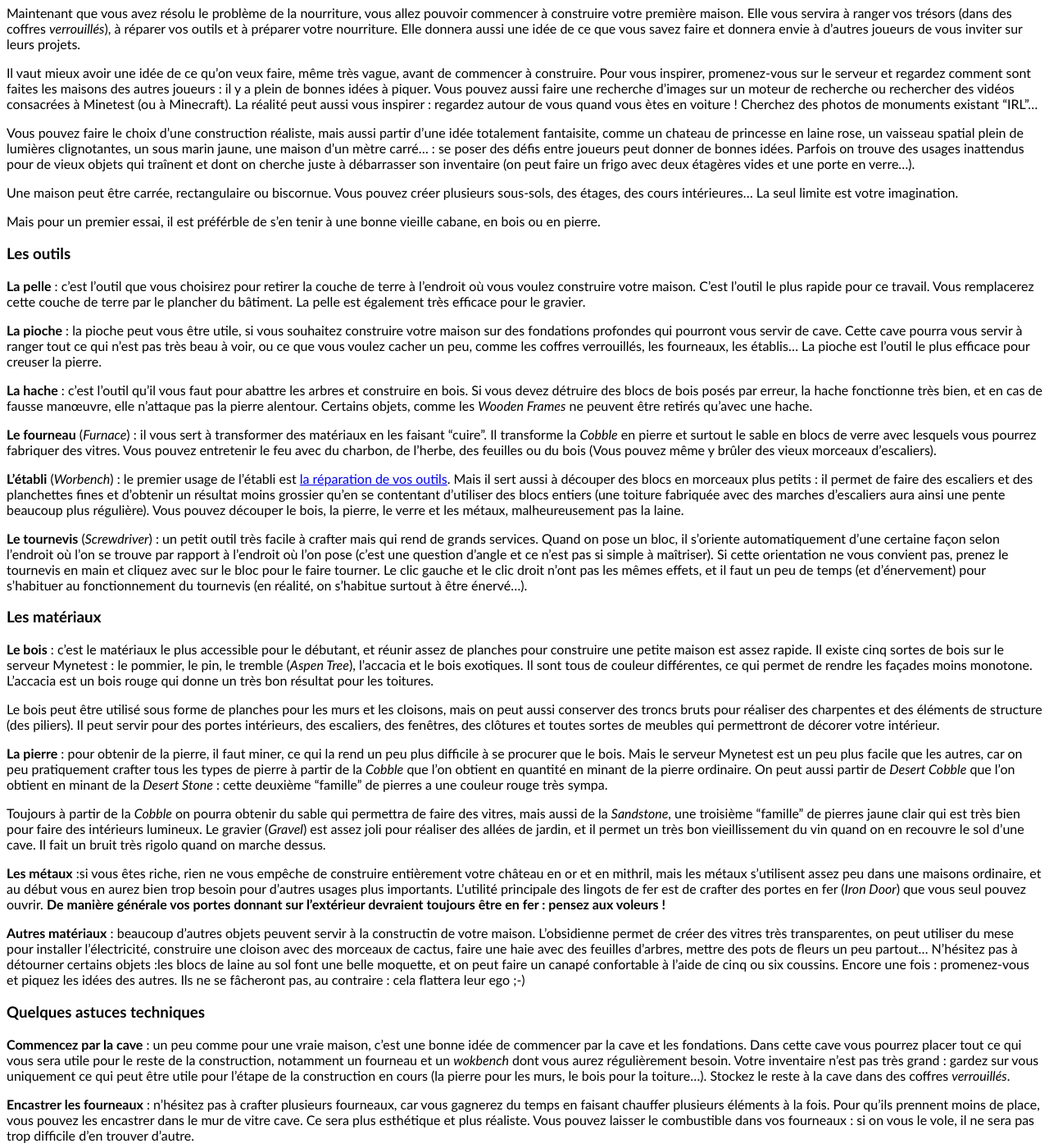
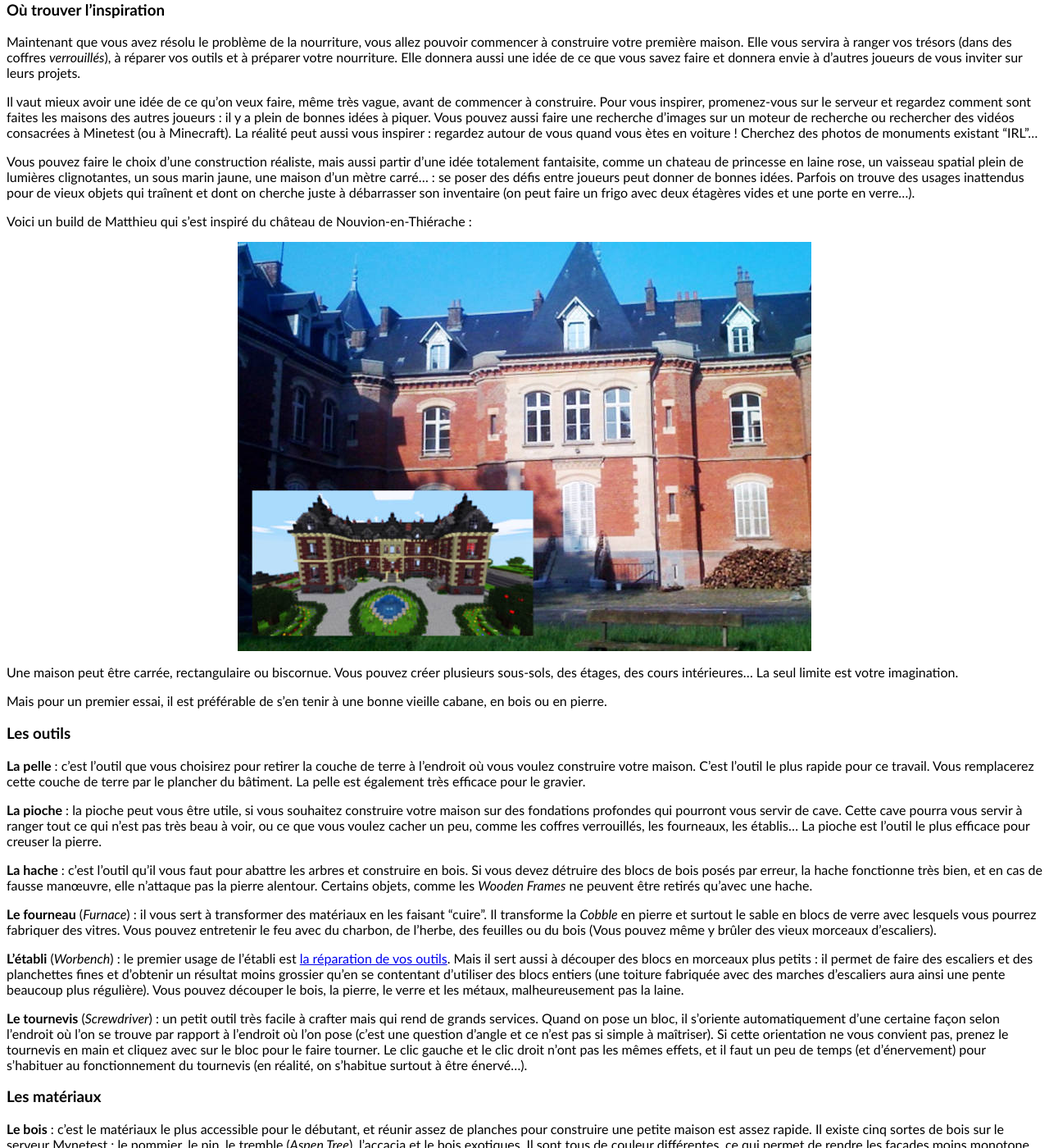
Before and after one commit to MT-Eurythmia/Eurythmia-website, a Jekyll site: the page built from premiers_pas.md, in a window 1280 px wide and 1400 px high, scrolled down 10783 px. Shown: the whole window at 82% size. Built offline with Jekyll 4.4.1, drawn with Linux system fonts in a browser that asks for light colours; some of the changed text lies outside the part shown.

Commit message:
Ajout captures

```diff
--- a/premiers_pas.md
+++ b/premiers_pas.md
@@ -221,6 +221,8 @@
 | Rhubarbe              | Rhubarb       | Terre humide             | Nourriture      |
 | Tomate (tomato)       | Tomato        | Terre humide             | Nourriture      |
 
+Matthieu8fr nous offre un [résumé en images](images/champ.jpg "Irrigation") de sa technique d'irrigation.
+
 ![sep](images/sep.png "sep")
 
 
@@ -239,9 +241,14 @@
 
 Vous pouvez faire le choix d'une construction réaliste, mais aussi partir d'une idée totalement fantaisite, comme un chateau de princesse en laine rose, un vaisseau spatial plein de lumières clignotantes, un sous marin jaune, une maison d'un mètre carré… : se poser des défis entre joueurs peut donner de bonnes idées. Parfois on trouve des usages inattendus pour de vieux objets qui traînent et dont on cherche juste à débarrasser son inventaire (on peut faire un frigo avec deux étagères vides et une porte en verre…).
 
+
+Voici un build de Matthieu qui s'est inspiré du château de Nouvion-en-Thiérache :
+
+![chateau_nouvion](images/chateau_nouvion.jpg "chateau_nouvion")
+
 Une maison peut être carrée, rectangulaire ou biscornue. Vous pouvez créer plusieurs sous-sols, des étages, des cours intérieures… La seul limite est votre imagination.
 
-Mais pour un premier essai, il est préférble de s'en tenir à une bonne vieille cabane, en bois ou en pierre.
+Mais pour un premier essai, il est préférable de s'en tenir à une bonne vieille cabane, en bois ou en pierre.
 
 ### Les outils
 
```
Also changed, not shown: images/M_champs.png (deleted), images/M_champs_finit.png (deleted), images/M_chateau.png (deleted), images/M_chateau_de_nouvion.png (deleted), images/M_premier_champs.png (deleted), images/M_premiere_recolte.png (deleted), images/M_prendre_milieu.png (deleted), images/M_recouvre_champs.png (deleted), images/M_source-droite_plus_gauche.png (deleted), images/M_source_infinit.png (deleted), images/champ.jpg (added), images/chateau_nouvion.jpg (added), 5 other files.
